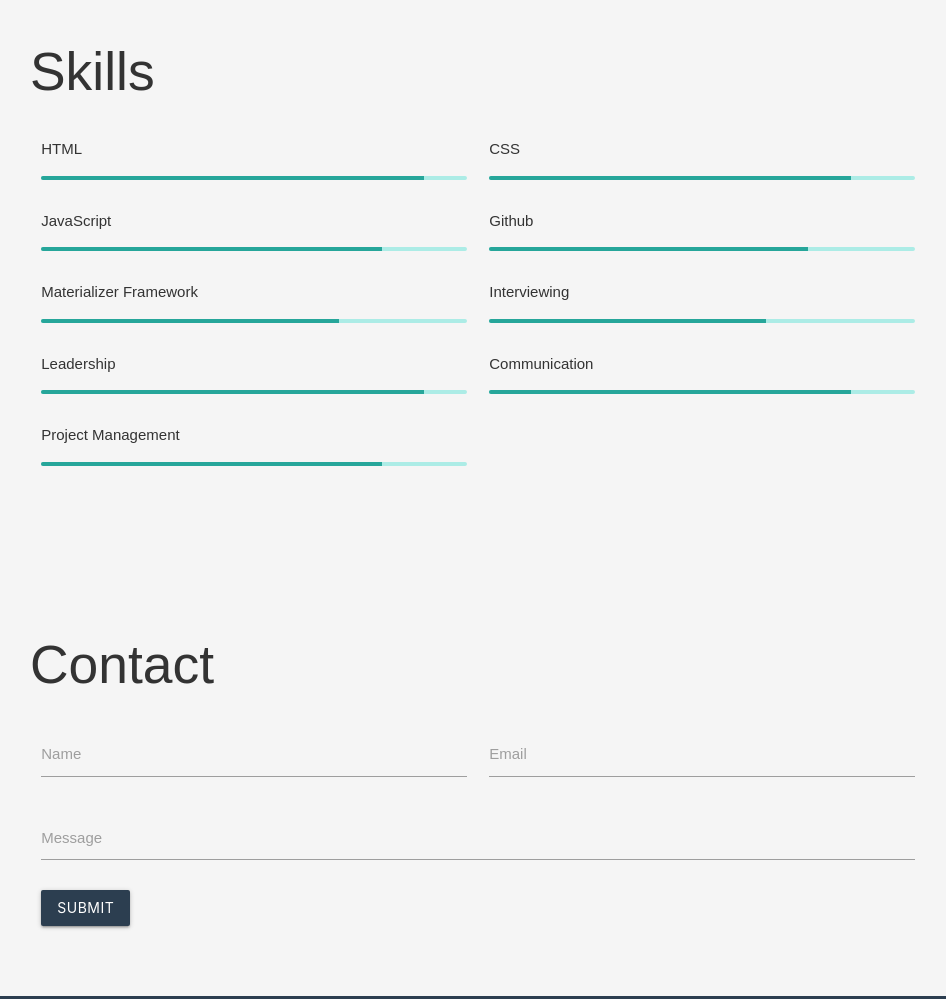
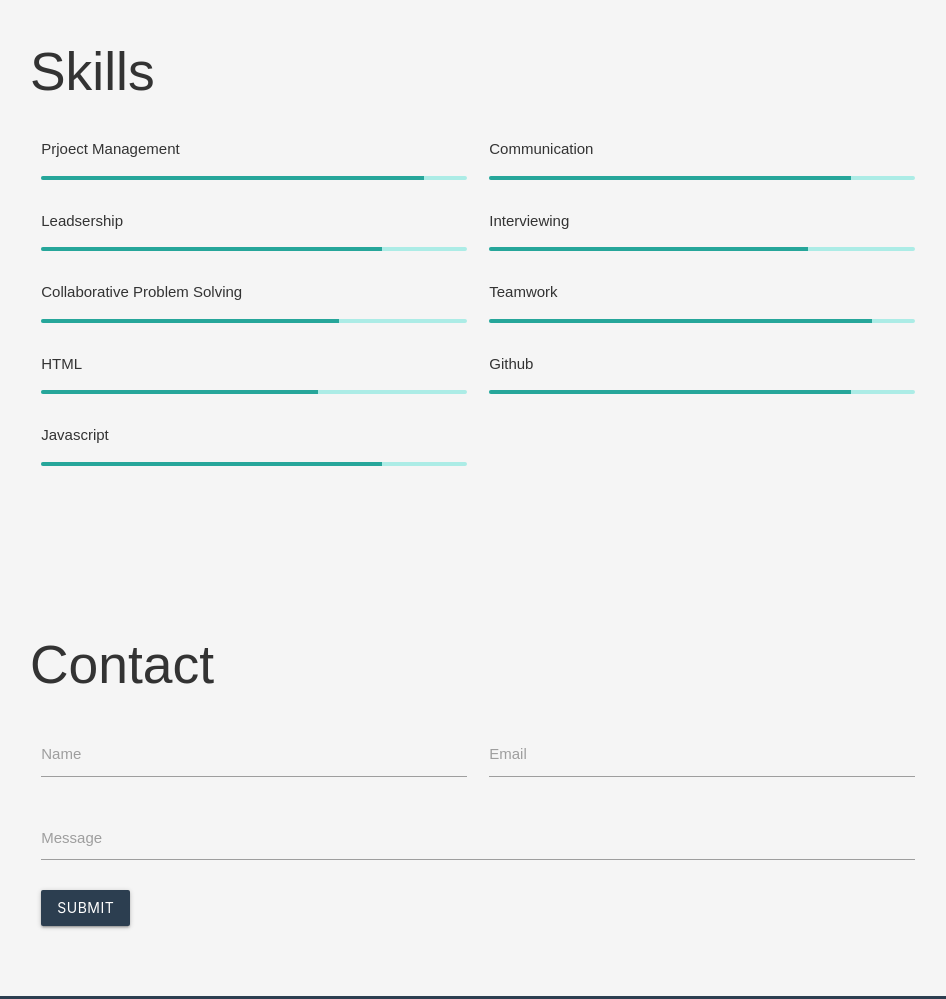
Before and after one commit to CLeung1824/CV_Website, a plain HTML site: page index.html in a window 1280 px wide. Shown: the part 2880-3879 px from the top of the page, without its empty margins (162-1108 px from the left). Drawn offline with nearby package versions, Linux system fonts and the light colour scheme.

Commit message:
Update index.html

```diff
--- a/index.html
+++ b/index.html
@@ -128,43 +128,7 @@ Furthermore, Christian expressed a keen interest in consulting and participated
             <div class="row">
                 <!-- Each skill with a progress bar -->
                 <div class="col s12 m6">
-                    <p>HTML</p>
-                    <div class="progress">
-                        <div class="determinate" style="width: 90%;"></div>
-                    </div>
-                </div>
-                <div class="col s12 m6">
-                    <p>CSS</p>
-                    <div class="progress">
-                        <div class="determinate" style="width: 85%;"></div>
-                    </div>
-                </div>
-                <div class="col s12 m6">
-                    <p>JavaScript</p>
-                    <div class="progress">
-                        <div class="determinate" style="width: 80%;"></div>
-                    </div>
-                </div>
-                <div class="col s12 m6">
-                    <p>Github</p>
-                    <div class="progress">
-                        <div class="determinate" style="width: 75%;"></div>
-                    </div>
-                </div>
-                <div class="col s12 m6">
-                    <p>Materializer Framework</p>
-                    <div class="progress">
-                        <div class="determinate" style="width: 70%;"></div>
-                    </div>
-                </div>
-                <div class="col s12 m6">
-                    <p>Interviewing</p>
-                    <div class="progress">
-                        <div class="determinate" style="width: 65%;"></div>
-                    </div>
-                </div>
-                <div class="col s12 m6">
-                    <p>Leadership</p>
+                    <p>Prjoect Management</p>
                     <div class="progress">
                         <div class="determinate" style="width: 90%;"></div>
                     </div>
@@ -176,7 +140,43 @@ Furthermore, Christian expressed a keen interest in consulting and participated
                     </div>
                 </div>
                 <div class="col s12 m6">
-                    <p>Project Management</p>
+                    <p>Leadsership</p>
+                    <div class="progress">
+                        <div class="determinate" style="width: 80%;"></div>
+                    </div>
+                </div>
+                <div class="col s12 m6">
+                    <p>Interviewing</p>
+                    <div class="progress">
+                        <div class="determinate" style="width: 75%;"></div>
+                    </div>
+                </div>
+                <div class="col s12 m6">
+                    <p>Collaborative Problem Solving</p>
+                    <div class="progress">
+                        <div class="determinate" style="width: 70%;"></div>
+                    </div>
+                </div>
+                <div class="col s12 m6">
+                    <p>Teamwork</p>
+                    <div class="progress">
+                        <div class="determinate" style="width: 90%;"></div>
+                    </div>
+                </div>
+                <div class="col s12 m6">
+                    <p>HTML</p>
+                    <div class="progress">
+                        <div class="determinate" style="width: 65%;"></div>
+                    </div>
+                </div>
+                <div class="col s12 m6">
+                    <p>Github</p>
+                    <div class="progress">
+                        <div class="determinate" style="width: 85%;"></div>
+                    </div>
+                </div>
+                <div class="col s12 m6">
+                    <p>Javascript</p>
                     <div class="progress">
                         <div class="determinate" style="width: 80%;"></div>
                     </div>
@@ -219,7 +219,7 @@ Furthermore, Christian expressed a keen interest in consulting and participated
             <div class="row">
                 <div class="col s12">
                     <h5 class="white-text">Personal message</h5>
-                    <p class="grey-text text-lighten-4">Thanks for scrolling all the way down! If you've made it this far, you must be either really interested in hiring me or just love reading CVs. Either way, feel free to reach out—let's create something awesome together (and maybe share some good coffee too)! ☕️</p>
+                    <p class="grey-text text-lighten-4">Thanks for scrolling all the way down! If you've made it this far, you must be either pretty interested in hiring me or just love reading CVs. Either way, feel free to reach out—let's create something together (and maybe share some coffee too)! ☕️</p>
                 </div>
                 <div class="footer-icons"><a href="https://www.linkedin.com/in/christian-leung-a13467307/" target="_blank"><i class="fab fa-linkedin"></i> LinkedIn </a></div>
             </div>
```
